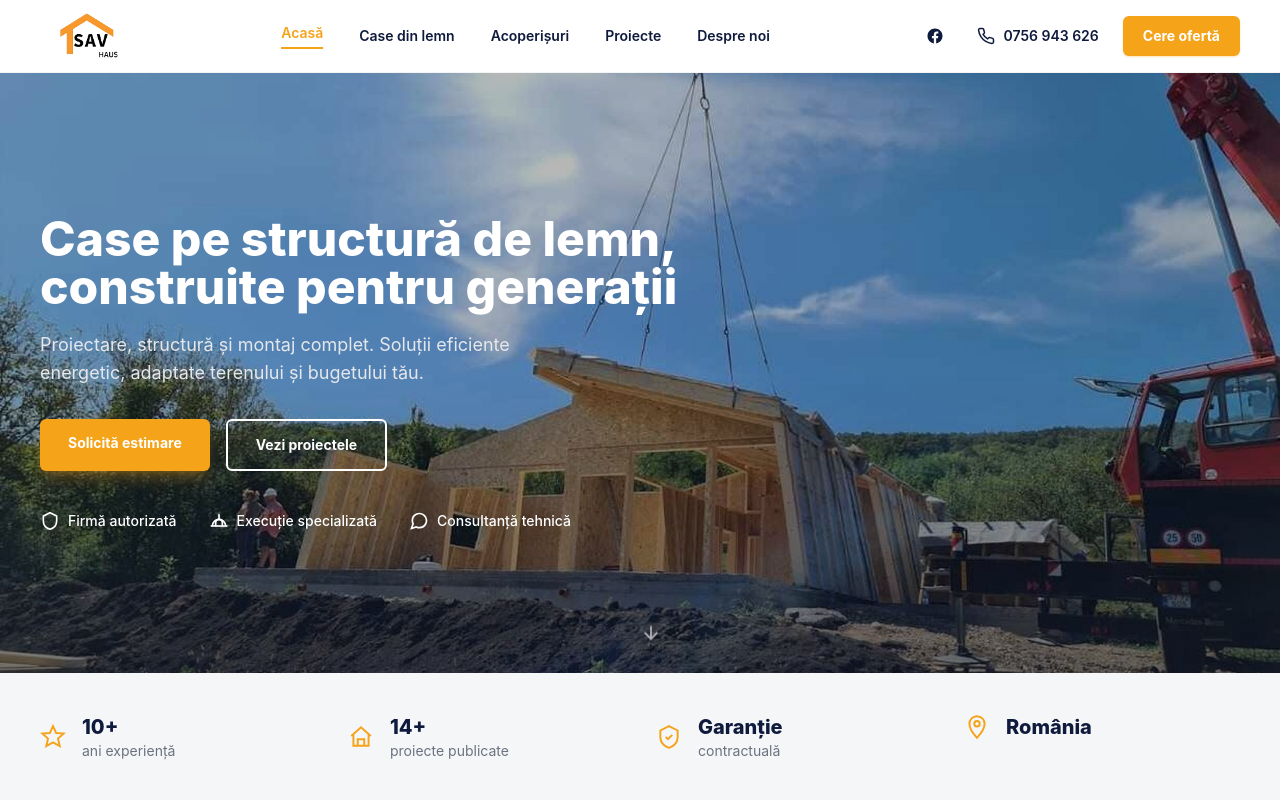
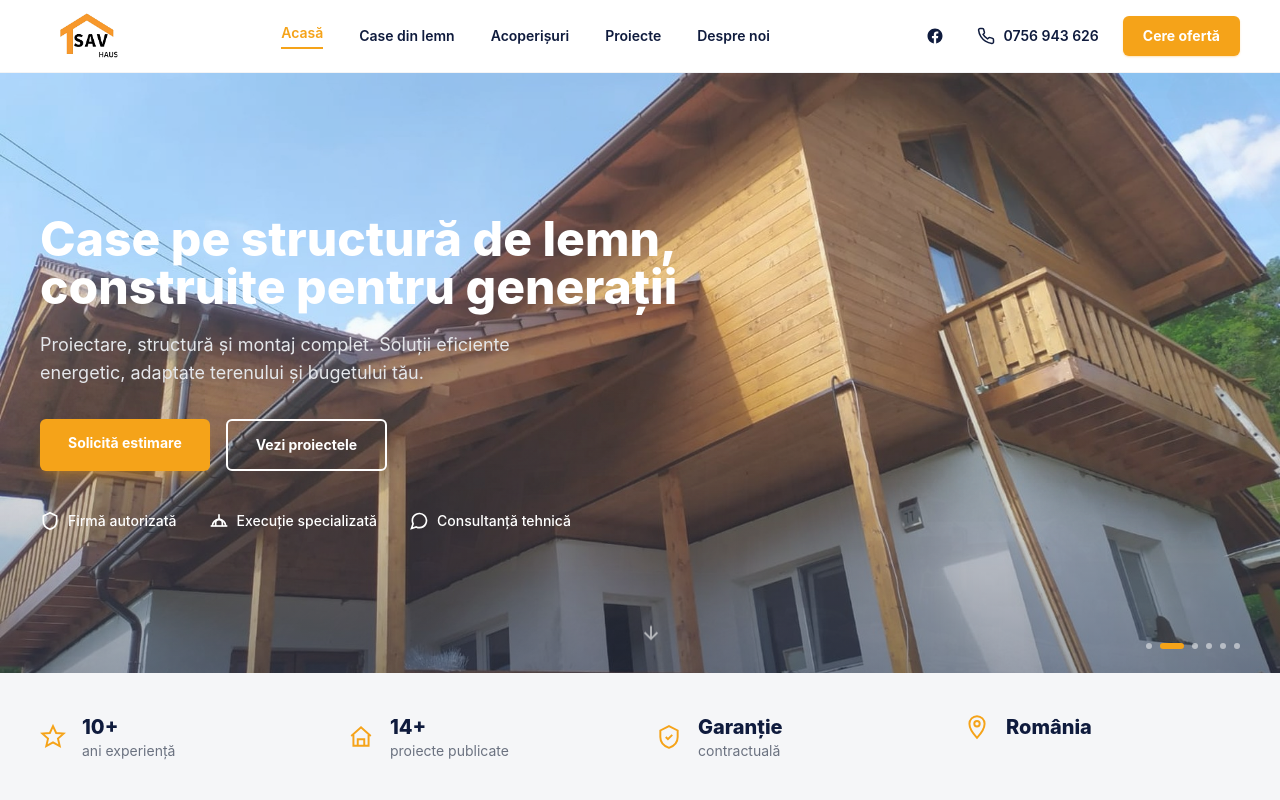
Before and after one commit to ianchisionut-ux/sav-haus, a Next.js app: page / in a window 1280 px wide. Shown: the top 800 px of the page. Built offline with nearby package versions, Linux system fonts and the light colour scheme.

Commit message:
Slideshow cu poze reale in hero

```diff
--- a/app/page.tsx
+++ b/app/page.tsx
@@ -4,6 +4,7 @@ import Header from "@/components/Header";
 import Footer from "@/components/Footer";
 import ProjectsGrid from "@/components/ProjectsGrid";
 import FadeIn from "@/components/FadeIn";
+import HeroSlideshow from "@/components/HeroSlideshow";
 import { projects } from "@/lib/projects";
 import {
   ShieldIcon,
@@ -23,12 +24,15 @@ export default function Home() {
 
       {/* HERO */}
       <section className="relative h-[560px] w-full overflow-hidden md:h-[600px]">
-        <Image
-          src="/images/hero.jpg"
-          alt="Construcție casă din lemn cu macara"
-          fill
-          priority
-          className="object-cover"
+        <HeroSlideshow
+          images={[
+            { src: "/images/hero.jpg", alt: "Construcție casă din lemn cu macara" },
+            { src: "/images/timber-hero.jpg", alt: "Casă timber frame finalizată" },
+            { src: "/images/roof-hero.jpg", alt: "Acoperiș din lemn, vedere aeriană" },
+            { src: "/images/projects/aframe-timisoara-md-1.jpg", alt: "Casă A-frame Timișoara" },
+            { src: "/images/projects/etaj-stoboru-sd-1.jpg", alt: "Extindere pe verticală din lemn" },
+            { src: "/images/about.jpg", alt: "Structură din lemn în construcție" },
+          ]}
         />
         <div className="absolute inset-0 bg-gradient-to-r from-navy/92 via-navy/60 to-navy/15" />
         <div className="absolute inset-0 bg-gradient-to-t from-navy/40 via-transparent to-transparent" />
--- /dev/null
+++ b/components/HeroSlideshow.tsx
@@ -0,0 +1,59 @@
+"use client";
+
+import { useState, useEffect } from "react";
+import Image from "next/image";
+import { AnimatePresence, motion } from "framer-motion";
+
+export default function HeroSlideshow({
+  images,
+  interval = 5000,
+}: {
+  images: { src: string; alt: string }[];
+  interval?: number;
+}) {
+  const [index, setIndex] = useState(0);
+
+  useEffect(() => {
+    const timer = setInterval(() => {
+      setIndex((i) => (i + 1) % images.length);
+    }, interval);
+    return () => clearInterval(timer);
+  }, [images.length, interval]);
+
+  return (
+    <div className="absolute inset-0">
+      <AnimatePresence mode="sync">
+        <motion.div
+          key={index}
+          className="absolute inset-0"
+          initial={{ opacity: 0 }}
+          animate={{ opacity: 1 }}
+          exit={{ opacity: 0 }}
+          transition={{ duration: 1.2, ease: "easeInOut" }}
+        >
+          <Image
+            src={images[index].src}
+            alt={images[index].alt}
+            fill
+            priority={index === 0}
+            className="object-cover"
+          />
+        </motion.div>
+      </AnimatePresence>
+
+      {/* dots */}
+      <div className="absolute bottom-6 right-6 z-10 flex gap-2 md:right-10">
+        {images.map((_, i) => (
+          <button
+            key={i}
+            onClick={() => setIndex(i)}
+            aria-label={`Poza ${i + 1}`}
+            className={`h-1.5 rounded-full transition-all duration-300 ${
+              i === index ? "w-6 bg-orange" : "w-1.5 bg-white/50 hover:bg-white/80"
+            }`}
+          />
+        ))}
+      </div>
+    </div>
+  );
+}
```
